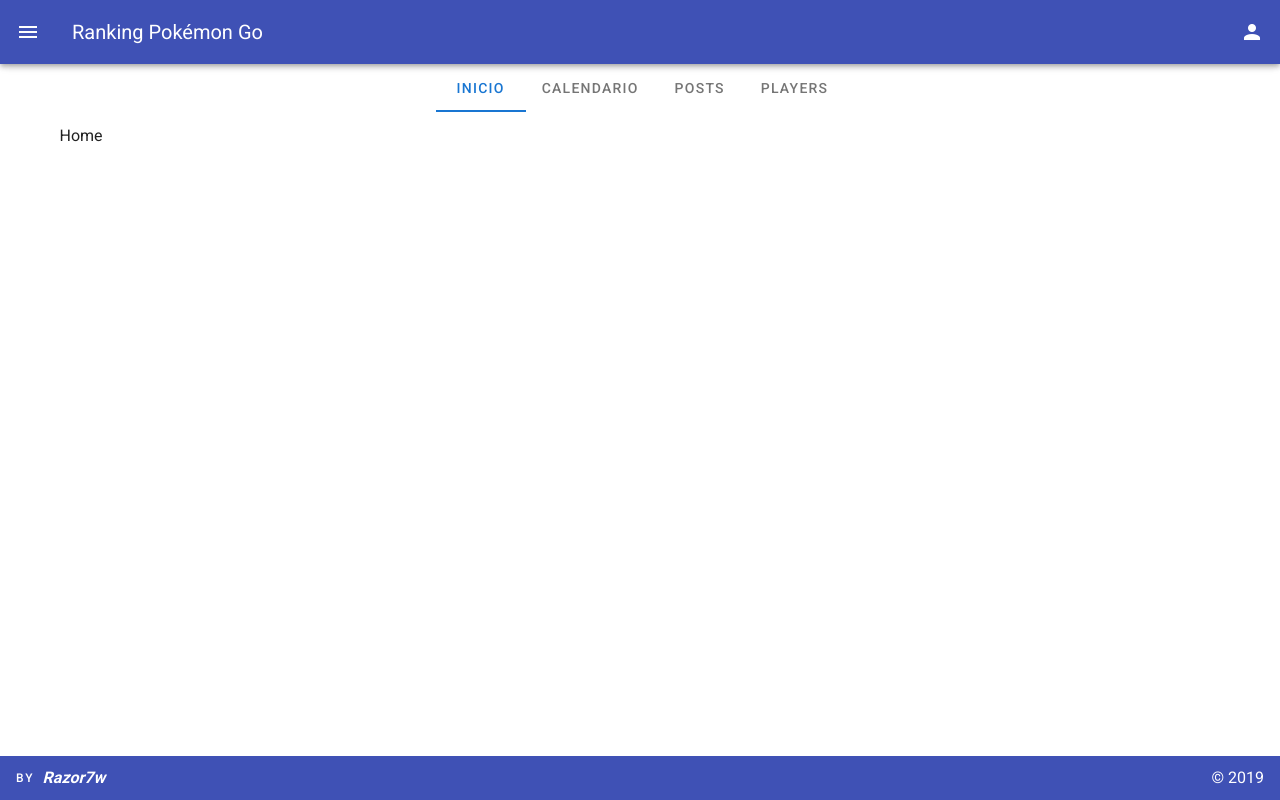
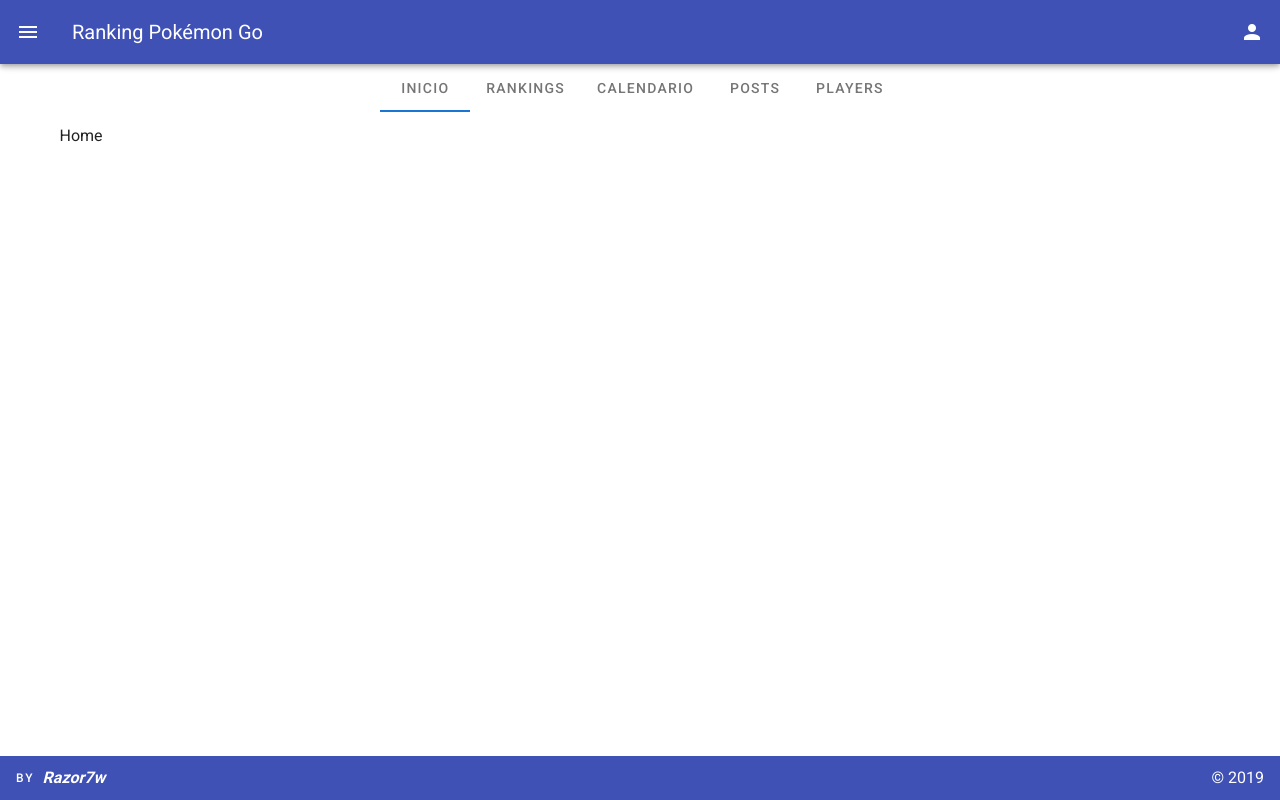
Before and after one commit to Razor7w/Rankpgta, a Vue app: page / in a window 1280 px wide. Built offline with nearby package versions, Linux system fonts and the light colour scheme.

Commit message:
Feat: - Se agrega Tab "Rankings" - Se agrega linea para tomar la variable actual del idioma

```diff
--- a/src/App.vue
+++ b/src/App.vue
@@ -9,7 +9,8 @@
       <v-tabs
         centered
       >
-        <v-tab>Inicio</v-tab>
+        <v-tab :to="`/${$i18n.locale}/`">Inicio</v-tab>
+        <v-tab>Rankings</v-tab>
         <v-tab>Calendario</v-tab>
         <v-tab>Posts</v-tab>
         <v-tab>Players</v-tab>
```
